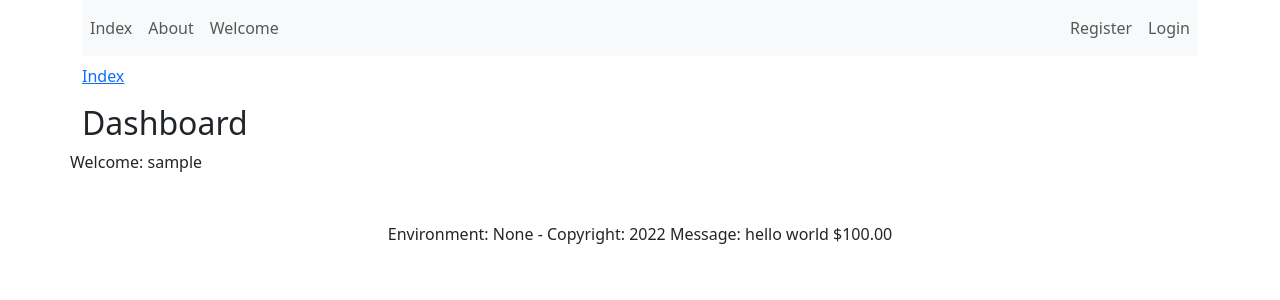
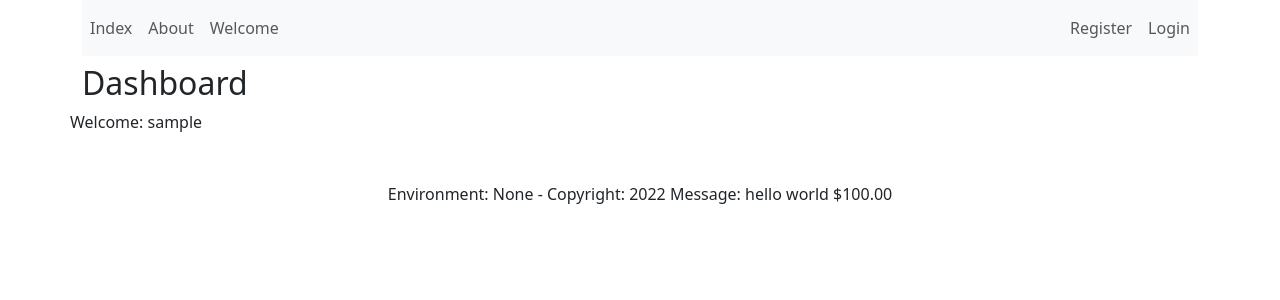
Before and after one commit to kaw393939/docker_flask, a Flask app: page /dashboard/sample in a window 1280 px wide. Shown: the top 300 px of the page. Run offline with Flask 2, Linux system fonts and the light colour scheme; some libraries are stand-ins or nearby versions.

Commit message:
some fixing

```diff
--- a/app/templates/base.html
+++ b/app/templates/base.html
@@ -19,7 +19,7 @@
 
     <div class="row">
         <header class="mb-2">
-            {% from 'bootstrap5/nav.html' import render_nav_item,render_breadcrumb_item %}
+            {% from 'bootstrap5/nav.html' import render_nav_item%}
             {% from 'bootstrap5/utils.html' import render_messages %}
 
             <nav class="navbar navbar-expand-lg navbar-light bg-light">
@@ -45,16 +45,6 @@
                 </div>
             </nav>
         </header>
-        {% if url_for(request.endpoint, **request.view_args) != "/" %}
-            <div class="row">
-                <nav aria-label="breadcrumb">
-                    <ol class="breadcrumb">
-                        {{ render_breadcrumb_item('simple_pages.show', 'Index', page="index") }}
-                    </ol>
-                </nav>
-            </div>
-        {% endif %}
-
     </div>
     <!-- Your page content -->
     <div class="row">
```
